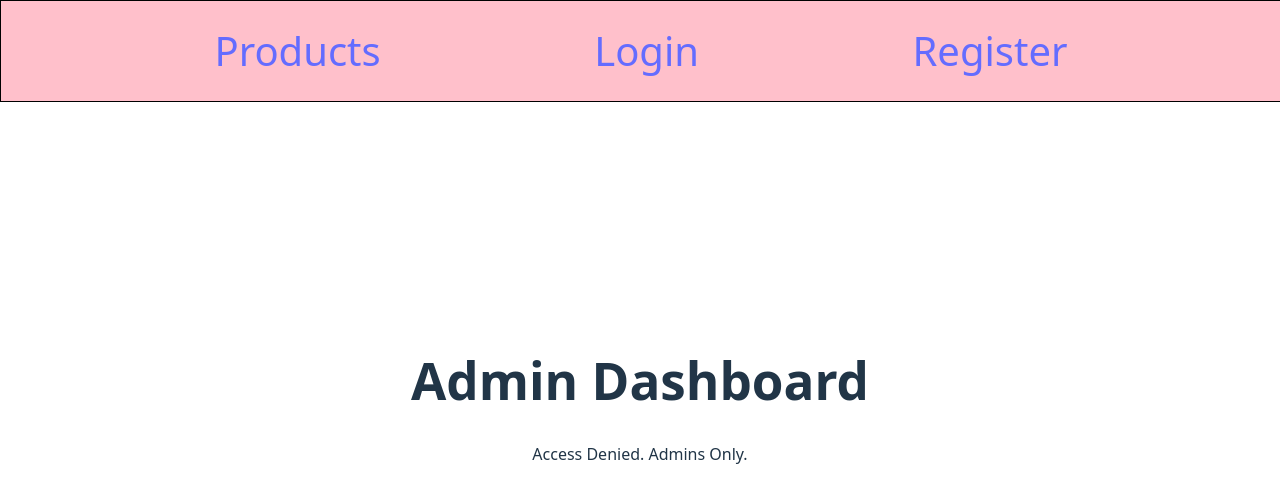
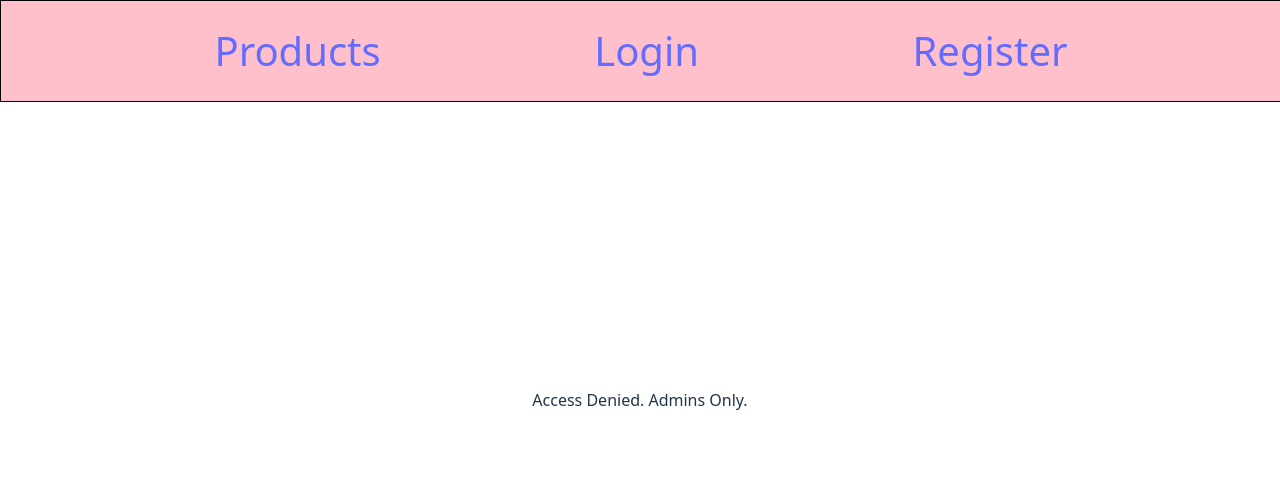
Before and after one commit to Group2Capstone-ECommerce/Group2Capstone-Ecommerce, a React (Vite) app in the folder client/: page /admin in a window 1280 px wide. Shown: the top 502 px of the page. Built offline with nearby package versions, Linux system fonts and the light colour scheme.

Commit message:
added redirect for view users tab to new URL

```diff
--- a/client/src/App.jsx
+++ b/client/src/App.jsx
@@ -1,5 +1,5 @@
 import { useState } from 'react'
-import { Routes, Route } from 'react-router-dom'
+import { BrowserRouter as Router, Routes, Route } from 'react-router-dom'
 import './App.css'
 
 import ProductList from './components/ProductList'
@@ -10,7 +10,6 @@ import Register from './components/Register'
 import AdminDashboard from './components/AdminDashboard'
 import Account from './components/Account'
 import Logout from './components/Logout'
-import ViewUsersTab from './components/ViewUsersTab'
 
 function App() {
   const [products, setProducts] = useState([]);
@@ -24,8 +23,11 @@ function App() {
         <Route path='/products/:productId' element={<ProductDetails product={product} setProduct={setProduct}/>} />
         <Route path= '/login' element={<LoginForm/>}/>
         <Route path='/register' element={<Register/>}/>
-        <Route path='/admin' element={<AdminDashboard/>}/>
-        <Route path='/admin/users' element={<ViewUsersTab />}/>
+
+        {/* NEST admin-related routes inside /admin */}
+        <Route path='/admin/*' element={<AdminDashboard/>}/>
+
+        {/* <Route path='/admin/users' element={<ViewUsersTab />}/>  */}
         <Route path='/account' element={<Account/>}/>
         <Route path='/logout' element={<Logout/>}/>
       </Routes>
--- a/client/src/components/AdminDashboard.jsx
+++ b/client/src/components/AdminDashboard.jsx
@@ -1,43 +1,41 @@
 import { useState } from "react";
+import { Routes, Route, NavLink, Navigate } from "react-router-dom";
 import { useAuth } from "../components/AuthContext.jsx";
 import ViewUsersTab from "../components/ViewUsersTab.jsx"
 //import AddEditProductsTab from ...
 
 
 export default function AdminDashboard() {
-  const { isAdmin, setIsAdmin } = useAuth();
-  const tabs = ["View Users", "Add/Edit Products"];
-  const [activeTab, setActiveTab] = useState("Dashboard");
+  const { isAdmin } = useAuth();
+
+  if (!isAdmin) {
+    return <p className="access-denied">Access Denied. Admins Only.</p>
+  }
 
   return (
-    <>
+
       <div className="admin-container">
         <h1 className="admin-title">Admin Dashboard</h1>
 
-        {!isAdmin ? (
-          <p className="access-denied">Access Denied. Admins Only.</p>
-        ) : (
-          <>
           {/*Tab Buttons*/}
           <div className="tab-buttons">
-            {tabs.map((tab) => (
-              <button
-                key={tab}
-                onClick={() => setActiveTab(tab)}
-                className={`tab-button ${activeTab === tab ? "active" : ""}`}
-              >
-                {tab}
-              </button>
-            ))}
-          </div>
+        <NavLink
+          to="users"
+          className={({ isActive }) => isActive ? "tab-button active" : "tab-button"}
+        >
+          View Users
+        </NavLink>
+        {/* <NavLink to="add-products" className="tab-button">Add/Edit Products</NavLink> */}
+      </div>
 
-          {/*Tab Content*/}
-          <div className="tab-content">
-            {activeTab === "View Users" && <ViewUsersTab />}
-          </div>
-          </>
-        )}
+      {/* Nested Routes */}
+      <div className="tab-content">
+        <Routes>
+          <Route path="users" element={<ViewUsersTab />} />
+          {/* <Route path="add-products" element={<AddEditProductsTab />} /> */}
+          <Route path="*" element={<p>Select a tab above.</p>} />
+        </Routes>
       </div>
-    </>
+    </div>
   );
 }
```
